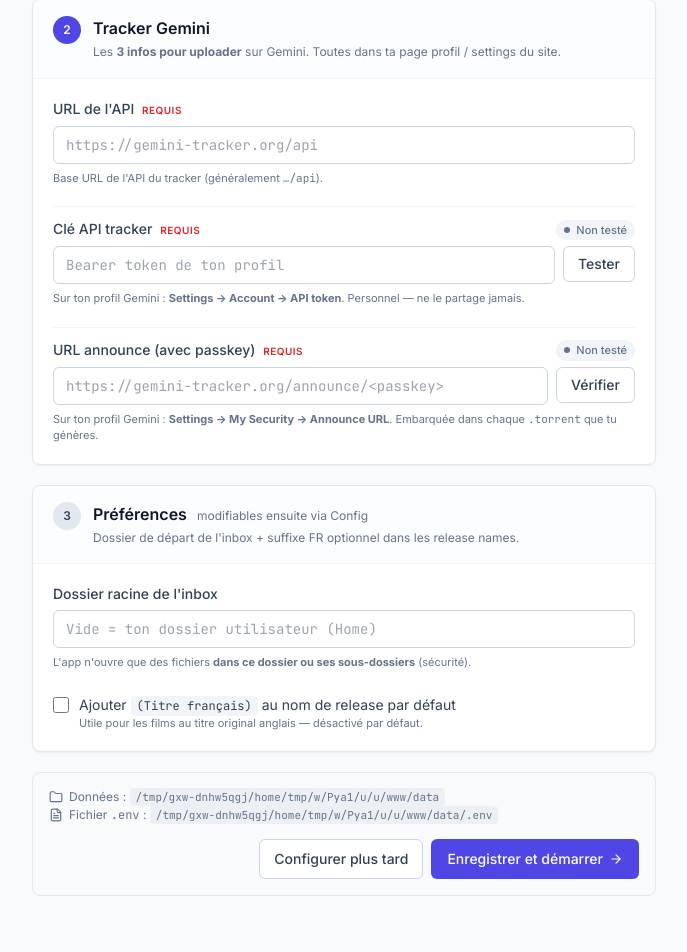
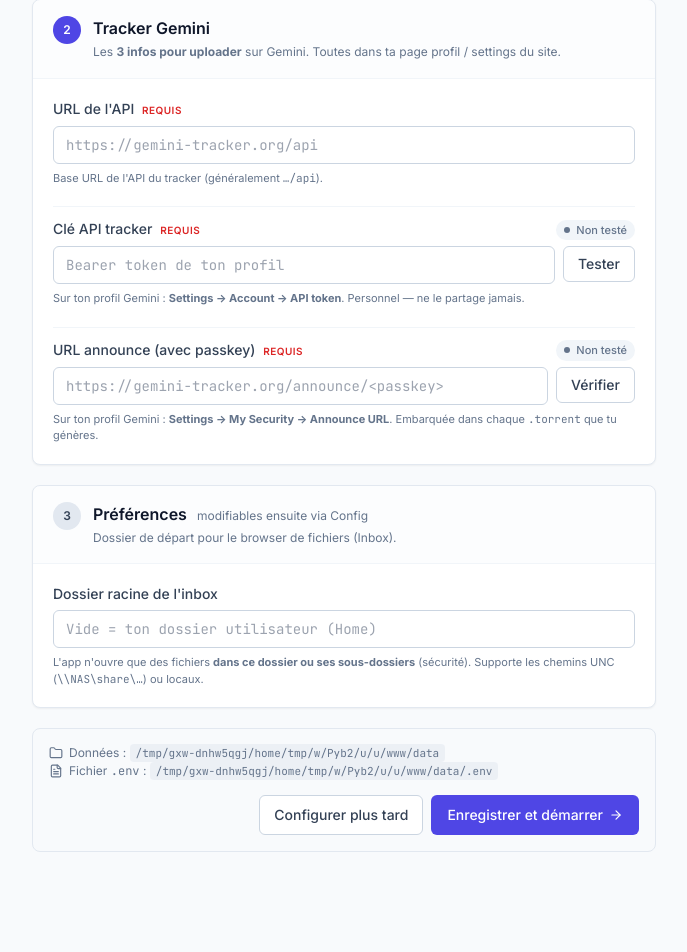
Before and after one commit to FloxTool/flox-uploader, a FastAPI app: page /setup in a window 1280 px wide. Shown: the part 731-1683 px from the top of the page, without its empty margins (296-983 px from the left). After the commit the page ends 1583 px from the top, so only its background shows below. Run offline with FastAPI, Linux system fonts and the light colour scheme; some libraries are stand-ins or nearby versions.

Commit message:
fix: remove APPEND_FR_TITLE_TO_RELEASE_NAME from /setup (deprecated round 7)
Le champ etait conserve dans setup.html par erreur lors de la refonte Sprint 2.
Le backend rejette la cle avec 'Cle inconnue : APPEND_FR_TITLE_TO_RELEASE_NAME'
puisqu'elle a ete retiree du SCHEMA en Round 7.

Suppression du champ HTML + de la ligne JS qui injectait la valeur dans le
payload save. Section Preferences ne contient plus que BROWSE_ROOT.

```diff
--- a/src/flox_uploader/web/templates/setup.html
+++ b/src/flox_uploader/web/templates/setup.html
@@ -375,7 +375,10 @@
         </section>
 
         {# ============================================================
-           Section 3 — Préférences (BROWSE_ROOT + FR title)
+           Section 3 — Préférences (BROWSE_ROOT seulement)
+           NOTES Sprint 2 fix : retire APPEND_FR_TITLE_TO_RELEASE_NAME, supprime
+           du schema en Round 7 (cf. config_view.py). Le backend renvoyait
+           "Cle inconnue : APPEND_FR_TITLE_TO_RELEASE_NAME" sur save.
            ============================================================ #}
         <section class="bg-white dark:bg-slate-900 rounded-lg shadow-sm border border-slate-200 dark:border-slate-800 overflow-hidden">
             <header class="px-5 py-4 border-b border-slate-100 dark:border-slate-800 bg-slate-50/40 dark:bg-slate-900/40">
@@ -387,13 +390,12 @@
                             <span class="text-xs font-normal text-slate-500 dark:text-slate-500 ml-1.5">modifiables ensuite via Config</span>
                         </h2>
                         <p class="text-xs text-slate-500 dark:text-slate-400 mt-0.5 leading-relaxed">
-                            Dossier de départ de l'inbox + suffixe FR optionnel dans les release names.
+                            Dossier de départ pour le browser de fichiers (Inbox).
                         </p>
                     </div>
                 </div>
             </header>
-            <div class="p-5 space-y-4">
-                <div>
+            <div class="p-5">
                 <label class="block text-sm font-medium text-slate-700 dark:text-slate-300 mb-1.5" for="BROWSE_ROOT">Dossier racine de l'inbox</label>
                 <input type="text" id="BROWSE_ROOT" name="BROWSE_ROOT"
                        value="{{ values.get('BROWSE_ROOT', '') }}"
@@ -401,17 +403,8 @@
                        placeholder="Vide = ton dossier utilisateur (Home)">
                 <p class="text-[11px] text-slate-500 dark:text-slate-400 mt-1.5">
                     L'app n'ouvre que des fichiers <strong>dans ce dossier ou ses sous-dossiers</strong> (sécurité).
+                    Supporte les chemins UNC (<code class="font-mono">\\NAS\share\…</code>) ou locaux.
                 </p>
-                </div>
-                <label class="flex items-start gap-2.5 cursor-pointer pt-2">
-                    <input type="checkbox" id="APPEND_FR_TITLE_TO_RELEASE_NAME" name="APPEND_FR_TITLE_TO_RELEASE_NAME"
-                           {% if values.get('APPEND_FR_TITLE_TO_RELEASE_NAME', '0') in ('1','true','yes','on') %}checked{% endif %}
-                           class="mt-0.5 w-4 h-4 rounded border-slate-300 dark:border-slate-600 text-primary-600 focus:ring-primary-500">
-                    <span class="text-sm text-slate-700 dark:text-slate-300 leading-snug">
-                        Ajouter <code class="font-mono text-xs px-1.5 py-0.5 rounded bg-slate-100 dark:bg-slate-800">(Titre français)</code> au nom de release par défaut
-                        <span class="block text-[11px] text-slate-500 dark:text-slate-400 mt-0.5">Utile pour les films au titre original anglais — désactivé par défaut.</span>
-                    </span>
-                </label>
             </div>
         </section>
 
@@ -613,7 +606,6 @@
             const fd = new FormData(form);
             const values = {};
             for (const [k, v] of fd.entries()) values[k] = v;
-            values['APPEND_FR_TITLE_TO_RELEASE_NAME'] = document.getElementById('APPEND_FR_TITLE_TO_RELEASE_NAME').checked ? '1' : '0';
             const resp = await fetch('/api/setup/save', {
                 method: 'POST',
                 headers: { 'Content-Type': 'application/json' },
```
Lines whose indentation alone changed are shown as unchanged.
